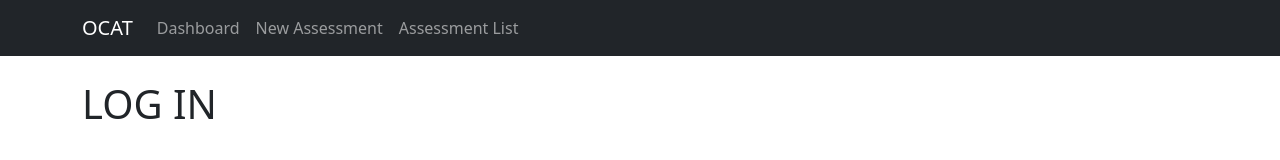
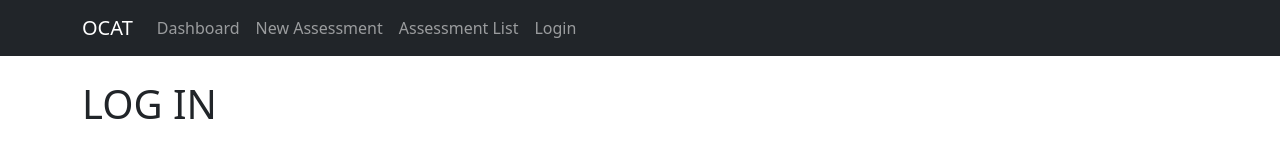
Before and after one commit to ghimirsi/ITSC-Work, a React (Create React App) app in the folder packages/client/: page /login in a window 1280 px wide. Shown: the top 160 px of the page. Built offline with nearby package versions, Linux system fonts and the light colour scheme.

Commit message:
adding link to login in the navigation

```diff
--- a/packages/client/src/components/Navigation.jsx
+++ b/packages/client/src/components/Navigation.jsx
@@ -12,6 +12,7 @@ export const Navigation = () =>
             <Nav.Link href="/">Dashboard</Nav.Link>
             <Nav.Link href="/assessment/new">New Assessment</Nav.Link>
             <Nav.Link href="/assessment/list">Assessment List</Nav.Link>
+            <Nav.Link href="/login"> Login </Nav.Link>
           </Nav>
         </Navbar.Collapse>
       </Container>
```
